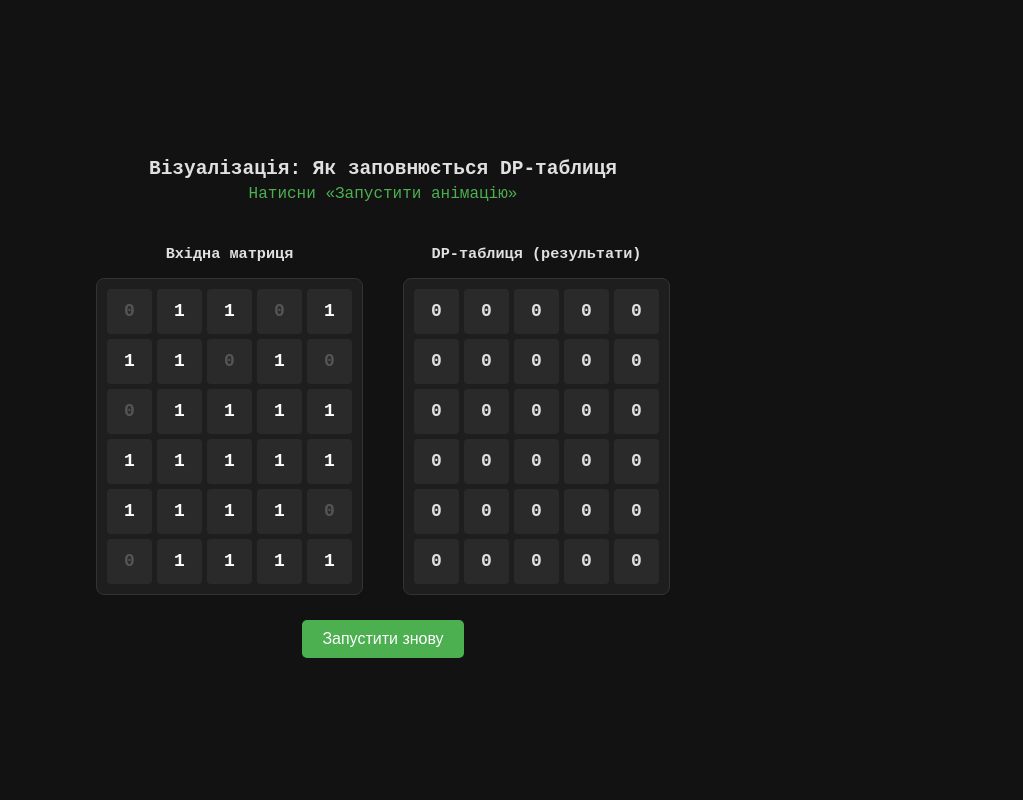
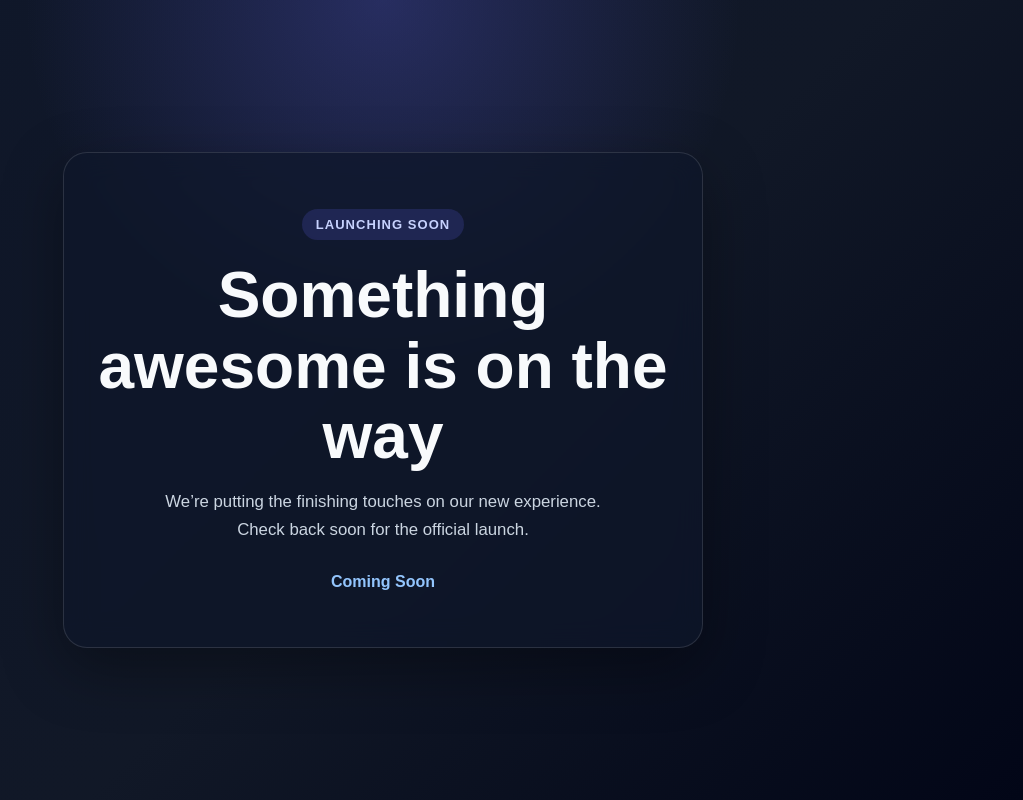
Before and after one commit to Wasya1212/my-clear, a plain HTML site: page index.html in a window 1280 px wide. Shown: the whole page, without its empty margins (257-1280 px from the left). Drawn offline with Linux system fonts and the light colour scheme.

Commit message:
Create simple coming soon page

```diff
--- a/index.html
+++ b/index.html
@@ -1,210 +1,85 @@
 <!DOCTYPE html>
-<html lang="uk">
+<html lang="en">
 <head>
   <meta charset="UTF-8">
-    <title>Візуалізація Динамічного Програмування (Maximal Square)</title>
+  <meta name="viewport" content="width=device-width, initial-scale=1.0">
+  <title>Coming Soon</title>
   <style>
+    :root {
+      color-scheme: dark;
+    }
+
+    * {
+      box-sizing: border-box;
+    }
+
     body {
-            font-family: monospace;
-            background-color: #121212;
-            color: #e0e0e0;
-            display: flex;
-            flex-direction: column;
-            align-items: center;
-            justify-content: center;
+      margin: 0;
       min-height: 100vh;
-            margin: 0;
+      display: grid;
+      place-items: center;
+      font-family: Arial, Helvetica, sans-serif;
+      background:
+        radial-gradient(circle at top, rgba(99, 102, 241, 0.28), transparent 35%),
+        linear-gradient(135deg, #0f172a, #111827 55%, #020617);
+      color: #f8fafc;
+      padding: 24px;
     }
-        h2 { margin-bottom: 5px; }
-        #info {
-            font-size: 16px;
-            color: #4CAF50;
+
+    .card {
+      width: min(100%, 640px);
+      text-align: center;
+      padding: 56px 32px;
+      border: 1px solid rgba(255, 255, 255, 0.12);
+      border-radius: 24px;
+      background: rgba(15, 23, 42, 0.72);
+      backdrop-filter: blur(14px);
+      box-shadow: 0 20px 60px rgba(0, 0, 0, 0.35);
+    }
+
+    .badge {
+      display: inline-block;
       margin-bottom: 20px;
-            min-height: 24px;
+      padding: 8px 14px;
+      border-radius: 999px;
+      background: rgba(99, 102, 241, 0.18);
+      color: #c7d2fe;
+      font-size: 13px;
+      letter-spacing: 0.08em;
+      text-transform: uppercase;
+      font-weight: 700;
     }
-        .container {
-            display: flex;
-            gap: 40px;
+
+    h1 {
+      margin: 0 0 16px;
+      font-size: clamp(2.2rem, 5vw, 4rem);
+      line-height: 1.1;
     }
-        .grid-box {
-            text-align: center;
+
+    p {
+      margin: 0 auto;
+      max-width: 480px;
+      font-size: 1.05rem;
+      line-height: 1.7;
+      color: #cbd5e1;
     }
-        .grid {
-            display: grid;
-            grid-template-columns: repeat(5, 45px);
-            gap: 5px;
-            background: #1e1e1e;
-            padding: 10px;
-            border-radius: 8px;
-            border: 1px solid #333;
+
+    .status {
+      margin-top: 28px;
+      color: #93c5fd;
+      font-weight: 600;
     }
-        .cell {
-            width: 45px;
-            height: 45px;
-            display: flex;
-            align-items: center;
-            justify-content: center;
-            background-color: #2a2a2a;
-            font-size: 18px;
-            font-weight: bold;
-            border-radius: 4px;
-            transition: background 0.3s;
-        }
-        .cell.active {
-            background-color: #ff9800;
-            color: #000;
-        }
-        .cell.neighbor {
-            background-color: #2196F3;
-            color: #fff;
-        }
-        .cell.one { color: #fff; }
-        .cell.zero { color: #555; }
-
-        #controls {
-            margin-top: 25px;
-        }
-        button {
-            background: #4CAF50;
-            border: none;
-            color: white;
-            padding: 10px 20px;
-            font-size: 16px;
-            cursor: pointer;
-            border-radius: 5px;
-        }
-        button:hover { background: #45a049; }
   </style>
 </head>
 <body>
-
-    <h2>Візуалізація: Як заповнюється DP-таблиця</h2>
-    <div id="info">Натисни «Запустити анімацію»</div>
-
-    <div class="container">
-        <div class="grid-box">
-            <h3>Вхідна матриця</h3>
-            <div id="matrix-grid" class="grid" style="grid-template-columns: repeat(5, 45px);"></div>
-        </div>
-        <div class="grid-box">
-            <h3>DP-таблиця (результати)</h3>
-            <div id="dp-grid" class="grid" style="grid-template-columns: repeat(5, 45px);"></div>
-        </div>
-    </div>
-
-    <div id="controls">
-        <button onclick="startAnimation()">Запустити знову</button>
-    </div>
-
-<script>
-    const matrix = [
-    [0, 1, 1, 0, 1],
-    [1, 1, 0, 1, 0],
-    [0, 1, 1, 1, 1],
-    [1, 1, 1, 1, 1],
-    [1, 1, 1, 1, 0],
-    [0, 1, 1, 1, 1]
-];
-
-    const n = matrix.length;
-    const m = matrix[0].length;
-    let dp = Array.from({ length: n }, () => Array(m).fill(0));
-
-    function renderGrids(activeI = -1, activeJ = -1) {
-        const mGrid = document.getElementById('matrix-grid');
-        const dpGrid = document.getElementById('dp-grid');
-
-        mGrid.style.gridTemplateColumns = `repeat(${m}, 45px)`;
-        dpGrid.style.gridTemplateColumns = `repeat(${m}, 45px)`;
-
-        mGrid.innerHTML = '';
-        dpGrid.innerHTML = '';
-
-        for (let i = 0; i < n; i++) {
-            for (let j = 0; j < m; j++) {
-                // Вхідна матриця
-                const mCell = document.createElement('div');
-                mCell.className = `cell ${matrix[i][j] === 1 ? 'one' : 'zero'}`;
-                if (i === activeI && j === activeJ) mCell.classList.add('active');
-                else if (
-                    (i === activeI - 1 && j === activeJ) ||
-                    (i === activeI && j === activeJ - 1) ||
-                    (i === activeI - 1 && j === activeJ - 1)
-                ) {
-                    if (activeI !== -1) mCell.classList.add('neighbor');
-                }
-                mCell.textContent = matrix[i][j];
-                mGrid.appendChild(mCell);
-
-                // DP матриця
-                const dpCell = document.createElement('div');
-                dpCell.className = 'cell';
-                if (i === activeI && j === activeJ) dpCell.classList.add('active');
-                dpCell.textContent = dp[i][j];
-                dpGrid.appendChild(dpCell);
-            }
-        }
-    }
-
-    let intervalId = null;
-
-    function startAnimation() {
-        if (intervalId) clearInterval(intervalId);
-
-        // Скидаємо DP
-        dp = Array.from({ length: n }, () => Array(m).fill(0));
-        let i = 0, j = 0;
-        let max_num = 0;
-
-        document.getElementById('info').textContent = "Починаємо сканування...";
-        renderGrids();
-
-        intervalId = setInterval(() => {
-            if (i >= n) {
-                clearInterval(intervalId);
-                document.getElementById('info').textContent = `Кінець! Максимальна сторона: ${max_num}, Площа: ${max_num * max_num}`;
-                renderGrids(-1, -1);
-                return;
-            }
-
-            const val = matrix[i][j];
-            let infoText = `Рядок ${i}, Стовпець ${j}: значення у матриці = ${val}. `;
-
-            if (val === 1) {
-                let left = 0, right = 0, diag = 0;
-                if (i > 0) left = dp[i - 1][j];
-                if (j > 0) right = dp[i][j - 1];
-                if (i > 0 && j > 0) diag = dp[i - 1][j - 1];
-
-                if (i > 0 || j > 0) {
-                    let mn = Math.min(left, right, diag);
-                    dp[i][j] = mn + 1;
-                    infoText += `Сусіди [зверху:${left}, зліва:${right}, діаг:${diag}]. Мін = ${mn} + 1 = ${dp[i][j]}`;
-                } else {
-                    dp[i][j] = 1;
-                    infoText += `Крайня ліва верхня точка -> записуємо 1.`;
-                }
-                max_num = Math.max(max_num, dp[i][j]);
-            } else {
-                dp[i][j] = 0;
-                infoText += `Тут 0, тому квадрат не утворюється (записуємо 0).`;
-            }
-
-            document.getElementById('info').textContent = infoText;
-            renderGrids(i, j);
-
-            // Переходимо до наступної клітинки
-            j++;
-            if (j >= m) {
-                j = 0;
-                i++;
-            }
-        }, 1000); // 1000 мс = рівно 1 секунда паузи між кадрами
-    }
-
-    // Первинний рендер
-    renderGrids();
-</script>
-
+  <main class="card">
+    <div class="badge">Launching Soon</div>
+    <h1>Something awesome is on the way</h1>
+    <p>
+      We’re putting the finishing touches on our new experience. Check back soon
+      for the official launch.
+    </p>
+    <div class="status">Coming Soon</div>
+  </main>
 </body>
 </html>
```
Also changed, not shown: 1 other file. Lines whose indentation alone changed are shown as unchanged.
